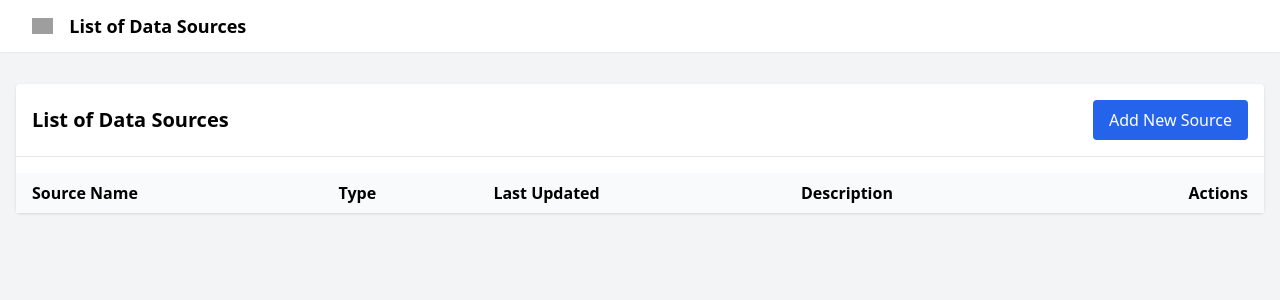
After one commit to sapujagad-id/sapungobrol, a Python web app: template data_source/templates/data-source-list.html in a window 1280 px wide. The commit adds this page. Shown: the top 300 px of the page. Run offline with Jinja, Linux system fonts and the light colour scheme; the template is opened without the code that fills it, so the values that code supplies are empty; some libraries are stand-ins or nearby versions; grey boxes are pictures that could not be loaded.

Commit message:
Feat: Add List Data Source Page and Data Source Field in Chatbot Form (#51)
* [RED] test: write tests for multiple selection data source and list data source

* [GREEN] feat: list data source with dummy data

* [GREEN] feat: add field for data source in chatbot form (create and edit)

* feat: add route for data_source

```diff
--- a/bot/view.py
+++ b/bot/view.py
@@ -67,7 +67,8 @@ class BotViewV1(BotView):
                             "model_engines": [e.value for e in ModelEngine],
                             "bot":bot,
                             "message_adapters": [e.value for e in MessageAdapter],
-                            "user_profile": user_profile.get("data")
+                            "user_profile": user_profile.get("data"),
+                            "data_source":["docs1","docs2","docs3"]
                         }
         )
 
@@ -80,7 +81,8 @@ class BotViewV1(BotView):
             context={
                 "model_engines": [e.value for e in ModelEngine],
                 "message_adapters": [e.value for e in MessageAdapter],
-                "user_profile": user_profile.get("data")
+                "user_profile": user_profile.get("data"),
+                "data_source":["docs1","docs2","docs3"]
             }
         )
 
--- /dev/null
+++ b/data_source/templates/data-source-list.html
@@ -0,0 +1,71 @@
+<!DOCTYPE html>
+<html lang="en">
+<head>
+    <meta charset="UTF-8">
+    <meta name="viewport" content="width=device-width, initial-scale=1.0">
+    <title>Data Source List - Broom.id</title>
+    <script src="https://cdn.tailwindcss.com"></script>
+</head>
+<body class="bg-gray-100">
+    <!-- Navbar -->
+    {% set title = 'List of Data Sources' %}
+    {% include 'navbar.html' %}
+
+    <main class="container mx-auto mt-8 px-4">
+        <div class="bg-white rounded shadow">
+            <div class="flex justify-between items-center p-4 border-b">
+                <h2 class="text-xl font-semibold">List of Data Sources</h2>
+                <button class="bg-blue-600 text-white px-4 py-2 rounded" onclick="window.location.href='/create-data-source'">Add New Source</button>
+            </div>
+
+            <!-- Content Table -->
+            <table class="w-full mt-4">
+                <thead>
+                    <tr class="bg-gray-50">
+                        <th class="px-4 py-2 text-left">Source Name</th>
+                        <th class="px-4 py-2 text-left">Type</th>
+                        <th class="px-4 py-2 text-left">Last Updated</th>
+                        <th class="px-4 py-2 text-left">Description</th>
+                        <th class="px-4 py-2 text-right">Actions</th>
+                    </tr>
+                </thead>
+                <tbody>
+                    {% for source in data_sources %}
+                    <tr class="border-t">
+                        <td class="px-4 py-2">{{ source.name }}</td>
+                        <td class="px-4 py-2">{{ source.type }}</td>
+                        <td class="px-4 py-2">{{ source.last_updated }}</td>
+                        <td class="px-4 py-2">{{ source.description }}</td>
+                        <td class="px-4 py-2 text-right space-x-2">
+                            <button
+                                class="bg-blue-500 hover:bg-blue-700 text-white font-bold py-1 px-3 rounded"
+                                onclick="window.location.href='/edit-data-source/{{ source.id }}'">
+                                Edit
+                            </button>
+                            <button
+                                class="bg-red-500 hover:bg-red-700 text-white font-bold py-1 px-3 rounded"
+                                onclick="confirmDelete('{{ source.id }}')">
+                                Delete
+                            </button>
+                        </td>
+                    </tr>
+                    {% endfor %}
+                </tbody>
+            </table>
+        </div>
+        <div class="mt-4 flex justify-center">
+            <nav class="inline-flex rounded-md shadow" role="navigation" aria-label="Pagination">
+                <!-- Pagination buttons -->
+            </nav>
+        </div>
+    </main>
+
+    <script>
+        function confirmDelete(id) {
+            if (confirm('Are you sure you want to delete this data source?')) {
+                // Implement delete function here
+            }
+        }
+    </script>
+</body>
+</html>
```
Also changed, not shown: bot/templates/create-chatbot.html (+11 -3 lines), bot/templates/edit-chatbot.html (+11 -0 lines), bot/test_view.py (+6 -2 lines), data_source/conftest.py (added, +48 -0 lines), data_source/test_view.py (added, +50 -0 lines), data_source/view.py (added, +41 -0 lines), main.py (+9 -0 lines), public/js/chatbotForm.js (+16 -2 lines), data_source/__init__.py (added).
